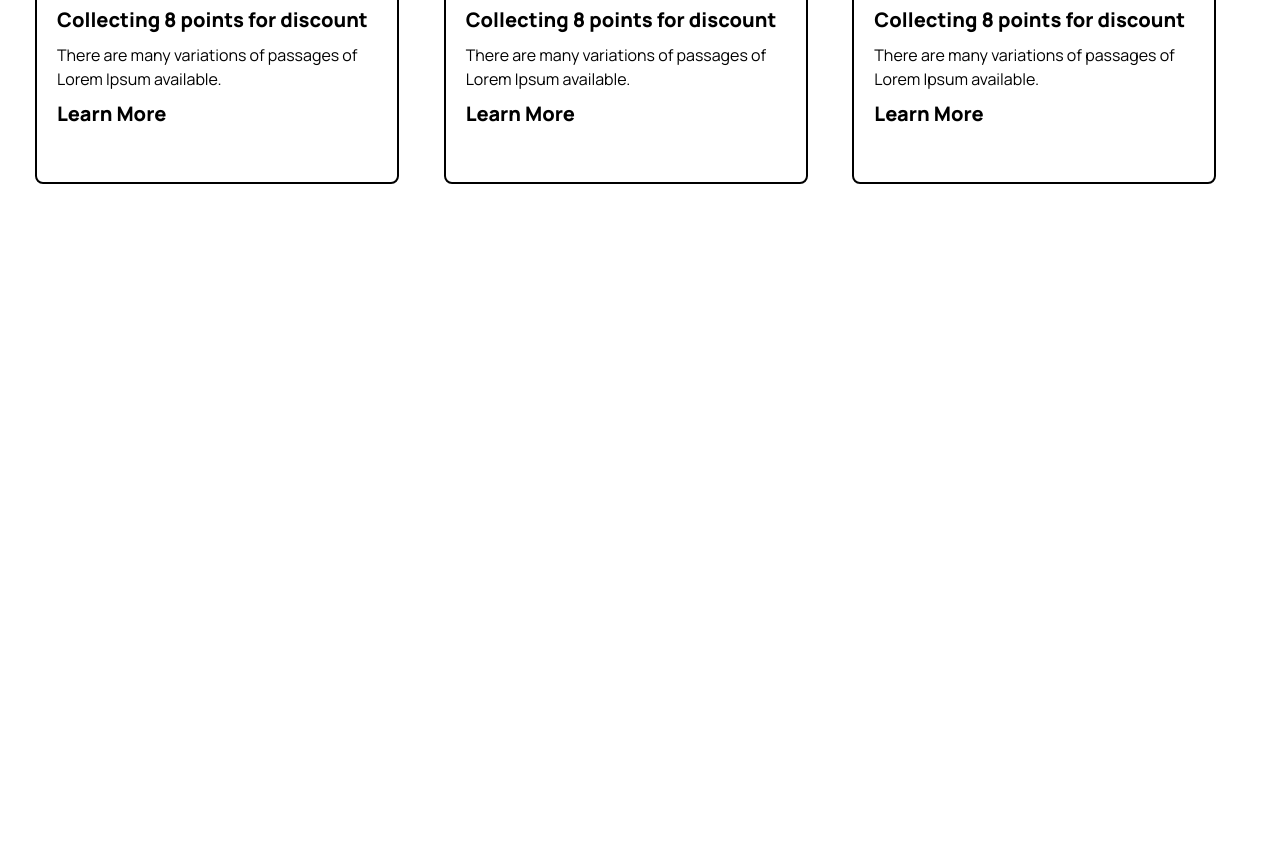
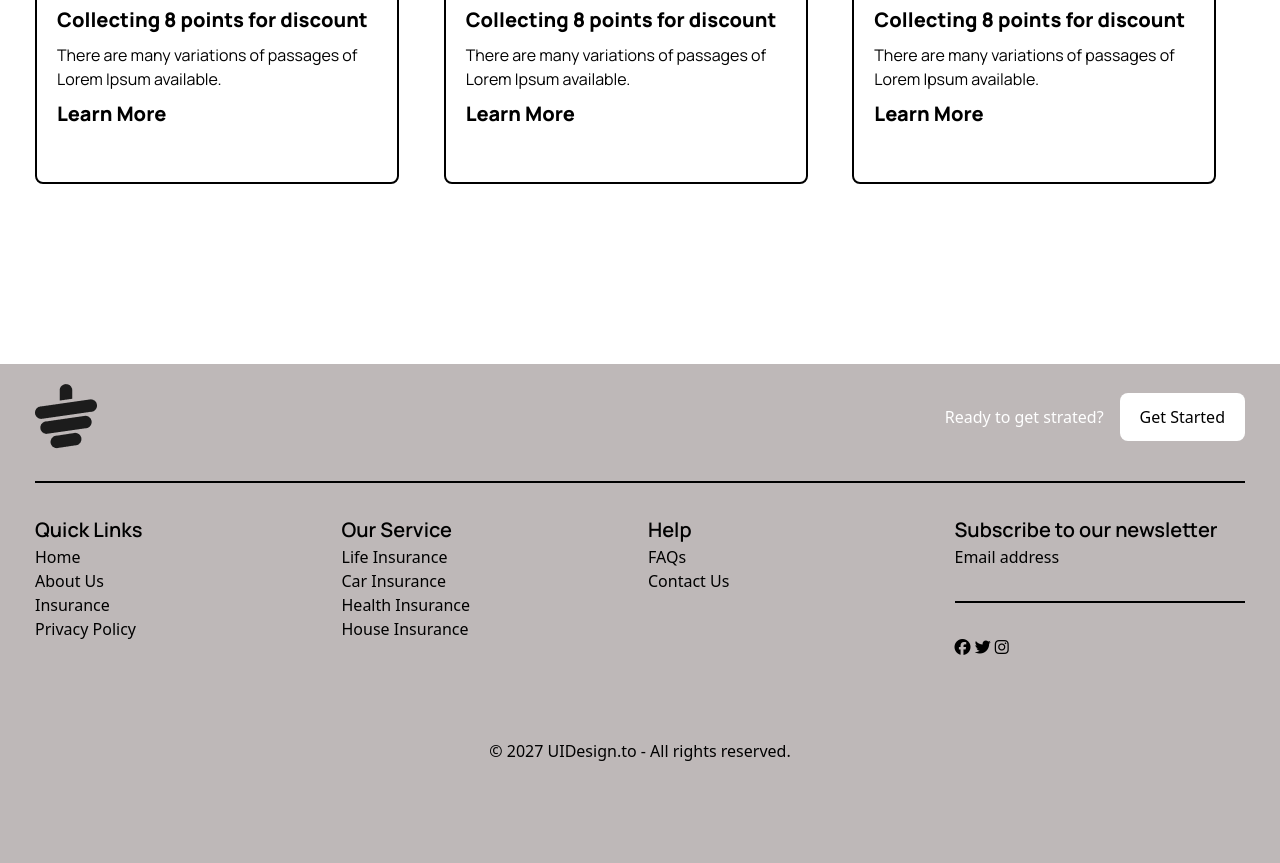
Before and after one commit to ShantoOBS/tea-house-resources, a plain HTML site: page index.html in a window 1280 px wide. Shown: the part 3771-4634 px from the top of the page. Before the commit the page ends 4135 px from the top, so only its background shows below. Drawn offline with nearby package versions, Linux system fonts and the light colour scheme.

Commit message:
every this done project completed

```diff
--- a/index.html
+++ b/index.html
@@ -229,7 +229,7 @@
 
     <div class="mx-auto  max-w-[1250px] mb-[160px] text-center p-5">
 
-        <div >
+        <div>
             <p class="manrope text-[45px] font-semibold ">News & Events</p>
             <p class="manrope text-[18px] my-8 text-[#777777] font-medium mb-[35px] "> There are many variations of
                 passages of Lorem Ipsum available, but the majority have suffered alteration in some form, <br> by
@@ -297,6 +297,77 @@
     </div>
 
 
+    <div class="bg-[#beb8b8]">
+
+        <div class="mx-auto  max-w-[1250px] p-5 ">
+
+            <div class=" flex justify-between items-center">
+                <div class=" text-[#ffffff]"><img src="images/cup.png" alt="" class="text-white"></div>
+                <div class="flex gap-4 items-center">
+                    <p class="text-white">Ready to get strated?</p>
+                    <button class="bg-white rounded-lg px-5 py-3">Get Started</button>
+                </div>
+            </div>
+
+            <div class="border-1 bg-[#cbb7b733] my-8"></div>
+
+
+            <div class="grid grid-cols-2 gap-4 md:grid-cols-3 lg:grid-cols-4   ">
+
+                <div>
+                    <p class="manrope text-[20px] font-semibold">Quick Links</p>
+                    <p>Home</p>
+                    <p>About Us</p>
+                    <p>Insurance</p>
+                    <p>Privacy Policy</p>
+                </div>
+                <div>
+                    <p class="manrope text-[20px] font-semibold">Our Service</p>
+                    <p>Life Insurance</p>
+                    <p>Car Insurance</p>
+                    <p>Health Insurance</p>
+                    <p>House Insurance</p>
+                </div>
+                <div>
+                    <p class="manrope text-[20px] font-semibold">Help</p>
+                    <p>FAQs</p>
+                    <p>Contact Us</p>
+
+                </div>
+                <div>
+
+                    <p class="manrope text-[20px] font-semibold">Subscribe to our newsletter</p>
+                    <p>Email address</p>
+
+                    <div class="border-1 bg-[#cbb7b733] my-8"></div>
+
+                    <div>
+                        <span>
+                            <i class="fa-brands fa-facebook"></i>
+                        </span>
+                        <span>
+                            <i class="fa-brands fa-twitter"></i>
+                        </span>
+                        <span>
+                            <i class="fa-brands fa-instagram"></i>
+                        </span>
+                    </div>
+
+                </div>
+
+            </div>
+
+            <div class="text-center my-20">
+                <p>© 2027 UIDesign.to - All rights reserved.</p>
+            </div>
+
+
+        </div>
+
+
+    </div>
+
+
 
 
 </body>
```
